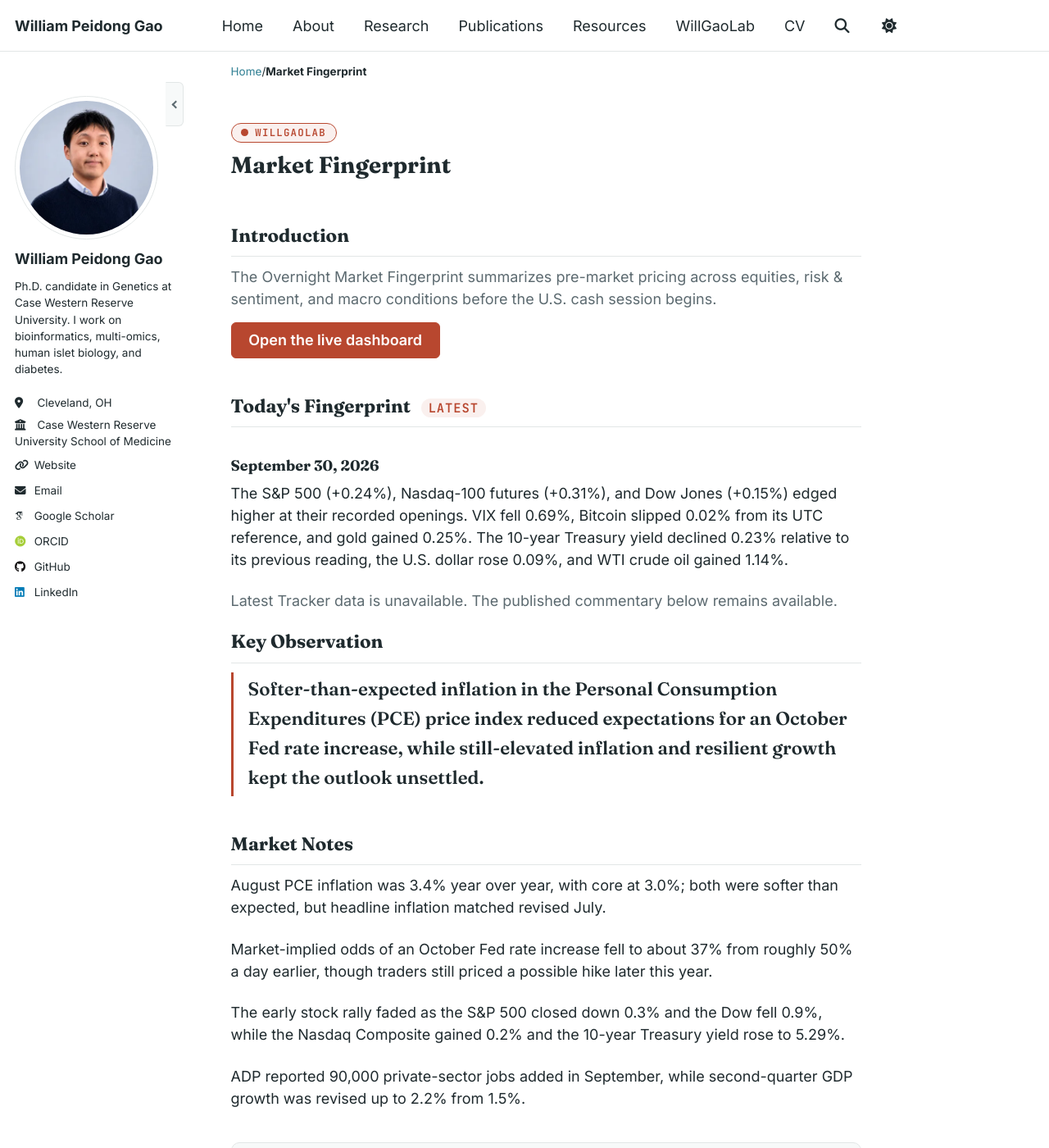
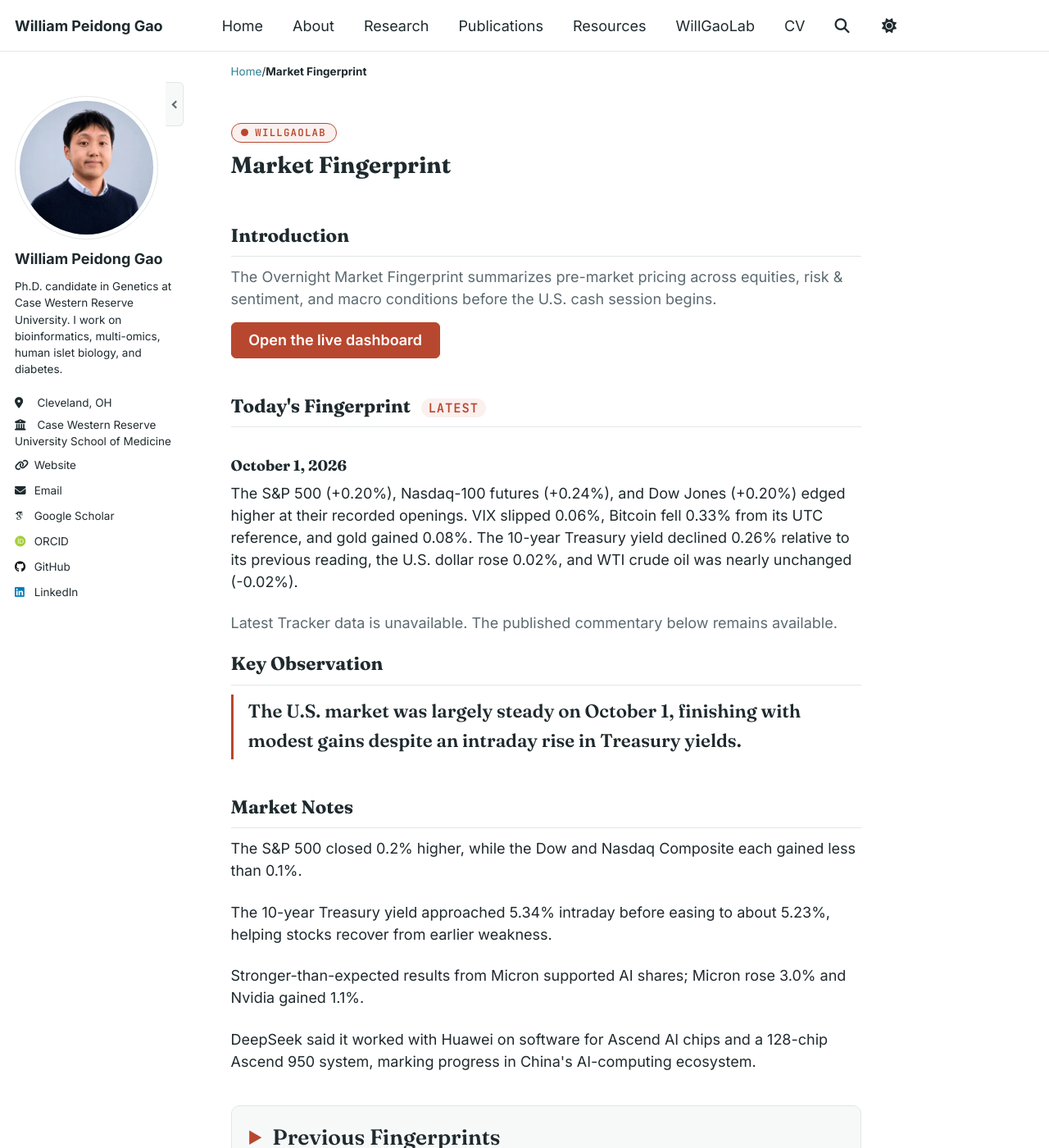
Before and after one commit to PeidongGao/WilliamGaoWeb, a Jekyll site: the page built from _pages/market-fingerprint.md, in a window 1280 px wide and 1400 px high. Shown: the whole window at 82% size. Built offline with Jekyll 4.4.1, drawn with Linux system fonts in a browser that asks for light colours; some web fonts are replaced.

Commit message:
Add October 1 market commentary

```diff
--- a/_data/market_commentary.yml
+++ b/_data/market_commentary.yml
@@ -1,3 +1,12 @@
+- date: "2026-10-01"
+  summary: "The S&P 500 (+0.20%), Nasdaq-100 futures (+0.24%), and Dow Jones (+0.20%) edged higher at their recorded openings. VIX slipped 0.06%, Bitcoin fell 0.33% from its UTC reference, and gold gained 0.08%. The 10-year Treasury yield declined 0.26% relative to its previous reading, the U.S. dollar rose 0.02%, and WTI crude oil was nearly unchanged (-0.02%)."
+  key_observation: "The U.S. market was largely steady on October 1, finishing with modest gains despite an intraday rise in Treasury yields."
+  market_notes:
+    - "The S&P 500 closed 0.2% higher, while the Dow and Nasdaq Composite each gained less than 0.1%."
+    - "The 10-year Treasury yield approached 5.34% intraday before easing to about 5.23%, helping stocks recover from earlier weakness."
+    - "Stronger-than-expected results from Micron supported AI shares; Micron rose 3.0% and Nvidia gained 1.1%."
+    - "DeepSeek said it worked with Huawei on software for Ascend AI chips and a 128-chip Ascend 950 system, marking progress in China's AI-computing ecosystem."
+
 - date: "2026-09-30"
   summary: "The S&P 500 (+0.24%), Nasdaq-100 futures (+0.31%), and Dow Jones (+0.15%) edged higher at their recorded openings. VIX fell 0.69%, Bitcoin slipped 0.02% from its UTC reference, and gold gained 0.25%. The 10-year Treasury yield declined 0.23% relative to its previous reading, the U.S. dollar rose 0.09%, and WTI crude oil gained 1.14%."
   key_observation: "Softer-than-expected inflation in the Personal Consumption Expenditures (PCE) price index reduced expectations for an October Fed rate increase, while still-elevated inflation and resilient growth kept the outlook unsettled."
```
